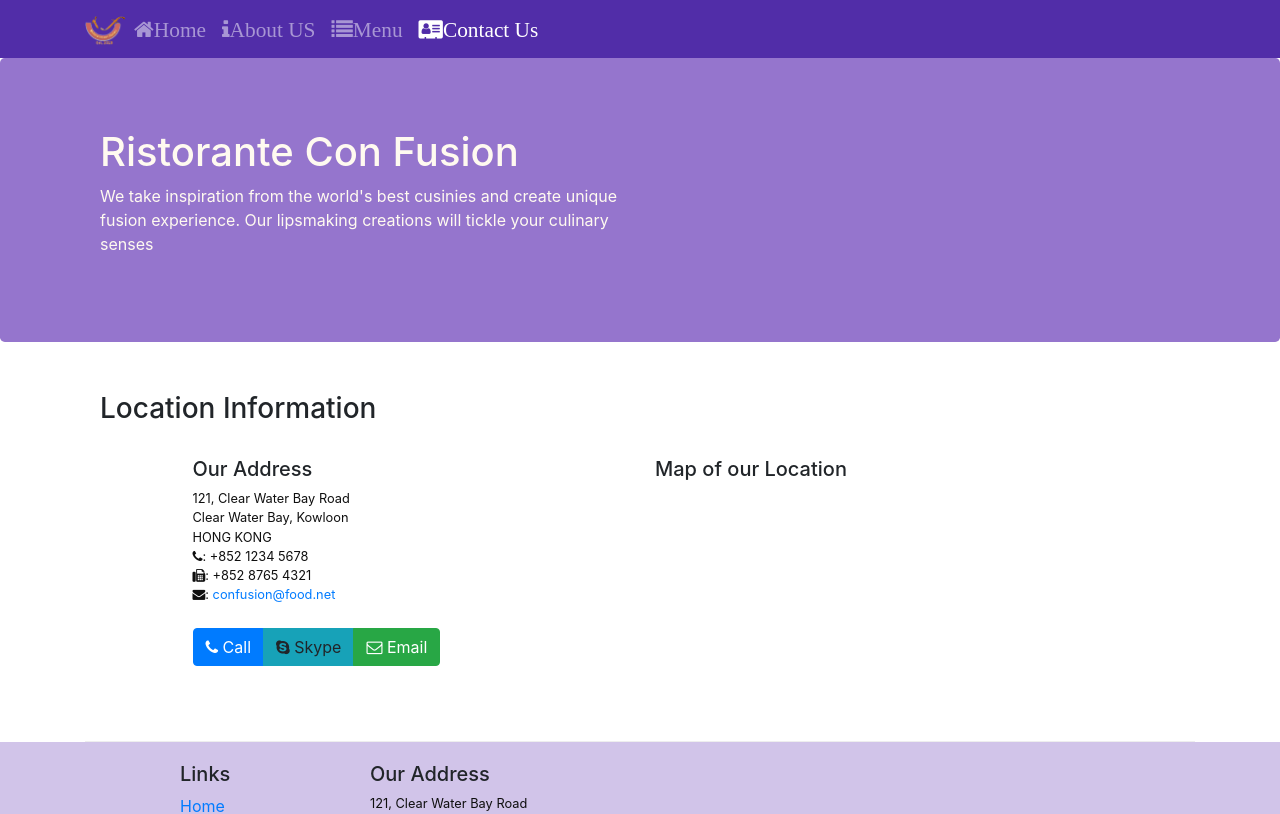
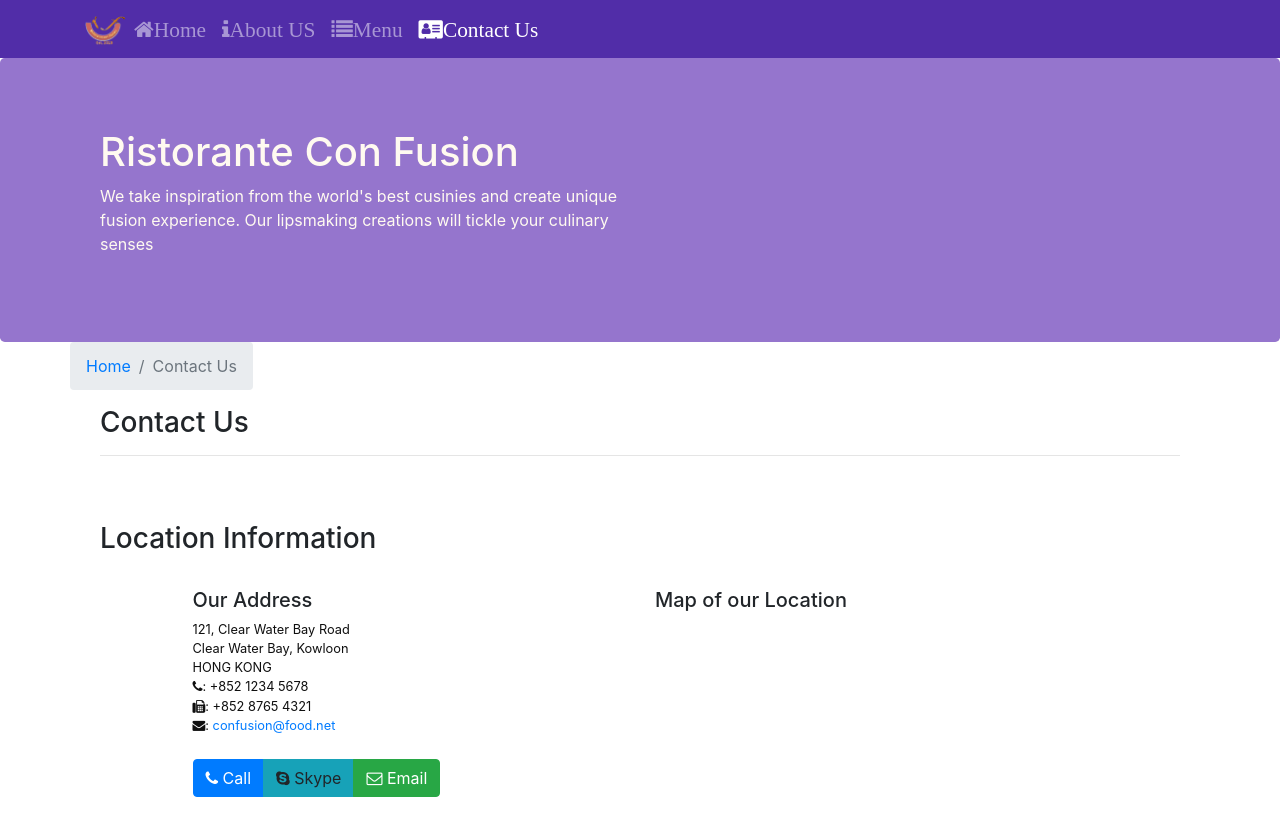
Before and after one commit to someshium/confusion, a React (Create React App) app: page /contact in a window 1280 px wide. Shown: the top 814 px of the page. Built offline with nearby package versions, Linux system fonts and the light colour scheme.

Commit message:
single page application part-2

```diff
--- a/src/components/ContactComponent.js
+++ b/src/components/ContactComponent.js
@@ -1,8 +1,20 @@
 import React from 'react';
+import {Breadcrumb, BreadcrumbItem} from 'reactstrap'
+import {Link} from 'react-router-dom';
 
 function Contact(props) {
     return(
         <div className="container">
+            <div className="row">
+                <Breadcrumb>
+                <BreadcrumbItem><Link to="/home">Home</Link> </BreadcrumbItem>
+                <BreadcrumbItem active>Contact Us</BreadcrumbItem>
+                </Breadcrumb>
+              </div>
+              <div className="col-12">
+                  <h3>Contact Us</h3>
+                  <hr />
+              </div>
             <div className="row row-content">
                 <div className="col-12">
                 <h3>Location Information</h3>
--- a/src/components/DishDetailComponent.js
+++ b/src/components/DishDetailComponent.js
@@ -1,9 +1,21 @@
-import { Card, CardImg, CardImgOverlay, CardText, CardBody, CardTitle } from 'reactstrap';
+import { Card, CardImg, CardImgOverlay, CardText, CardBody, CardTitle, Breadcrumb, BreadcrumbItem} from 'reactstrap';
+import {Link} from 'react-router-dom';
 
-const DishDetailComponent = ({selectedDish}) => {
-    const commentArray= selectedDish && (selectedDish.comments);
+const DishDetailComponent = ({selectedDish, comments}) => {
+    // console.log(selectedDish);
+    const commentArray= comments;
     return (
         <div className="container">
+            <div className="row">
+                <Breadcrumb>
+                    <BreadcrumbItem><Link to="/menu">Menu</Link> </BreadcrumbItem>
+                    <BreadcrumbItem active>{selectedDish.name}</BreadcrumbItem>
+                </Breadcrumb>
+                <div className="col-12">
+                    <h3>{selectedDish.name}</h3>
+                    <hr/>
+                </div>
+            </div>
         <div className="row">
         <div className="col-12 col-md-5 m-1">
                 {selectedDish && (<Card>
--- a/src/components/HomeComponent.js
+++ b/src/components/HomeComponent.js
@@ -19,7 +19,7 @@ return(
 
 const HomeComponent = (props) => {
     return (
-        <div ClassName="container">
+        <div className="container">
            <div className="row aligh-items-start">
                <div className="col-12 col-md m-1">
                    <RenderCard item={props.dish} />
--- a/src/components/MainComponent.js
+++ b/src/components/MainComponent.js
@@ -32,6 +32,17 @@ function MainComponent() {
         />
       )
     }
+
+    const DishWithId = ({match}) => {
+
+      const id= parseInt(match.params.id,10);
+
+
+
+      return(
+          <DishDetailComponent selectedDish={DISHES.filter((dish) => dish.id === id)[0]} comments={comments.filter((comment) => comment.dishId === id)} />
+      )
+    }
   return (
     <div>
       <Header />
@@ -39,6 +50,7 @@ function MainComponent() {
         <Route path="/home" component ={HomePage} />
         <Route exact path="/contact" component ={Contact} />
         <Route exact path="/menu" component ={() => <MenuComponent dishes={DISHES} />} />
+        <Route path="/menu/:id" component = {DishWithId} />
         <Redirect to="/home" />
       </Switch>
       <FooterComponent />
--- a/src/components/MenuComponent.js
+++ b/src/components/MenuComponent.js
@@ -1,24 +1,36 @@
 
-import { Card, CardImg, CardImgOverlay, CardText, CardBody, CardTitle } from 'reactstrap';
-
+import { Card, CardImg, CardImgOverlay, CardText, CardBody, CardTitle, Breadcrumb, BreadcrumbItem } from 'reactstrap';
+import {Link} from 'react-router-dom' ;
 
 
 const MenuComponent = ({dishes,onClickDish}) => {
 
        const menu = dishes.map((dish)=> (
         <div className="col-12 col-md-5 m-1" key={dish.id}>
-            <Card tag="li" onClick={() => onClickDish(dish.id)}>
+            <Card tag="li">
+                <Link to={`/menu/${dish.id}`}>
                 <CardImg width="100%" src={dish.image} alt={dish.name} />
 
                 <CardImgOverlay>
                     <CardTitle>{dish.name}</CardTitle>
                 </CardImgOverlay>
+                </Link>
             </Card>
         </div>
 
     ))
     return (
         <div className="container">
+            <div className="row">
+                <Breadcrumb>
+                <BreadcrumbItem><Link to="/home">Home</Link> </BreadcrumbItem>
+                <BreadcrumbItem active>Menu</BreadcrumbItem>
+                </Breadcrumb>
+                <div className="col-12">
+                    <h3>Menu</h3>
+                    <hr/>
+                </div>
+            </div>
             <div className="row">
                     {menu}
             </div>
```
